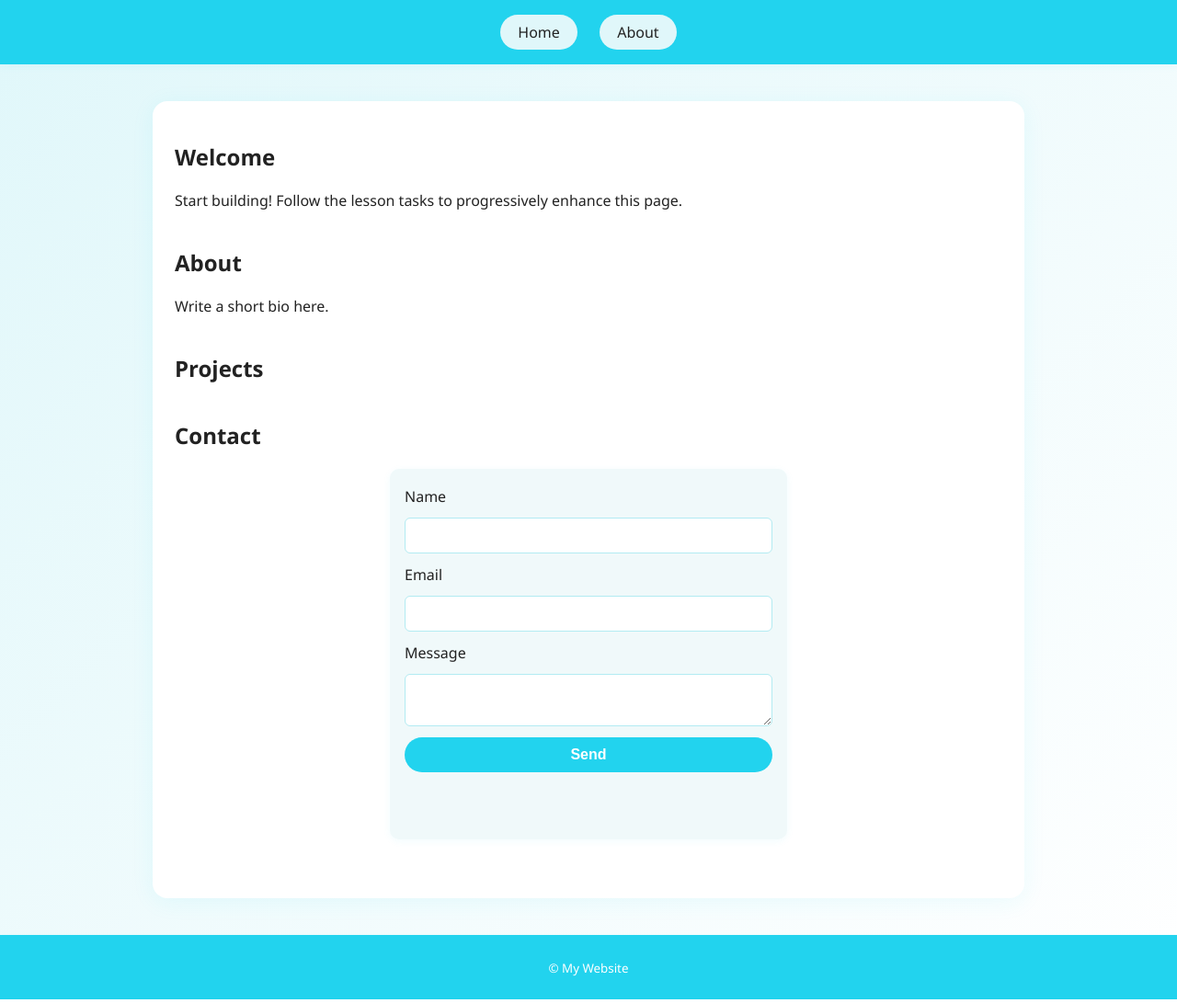
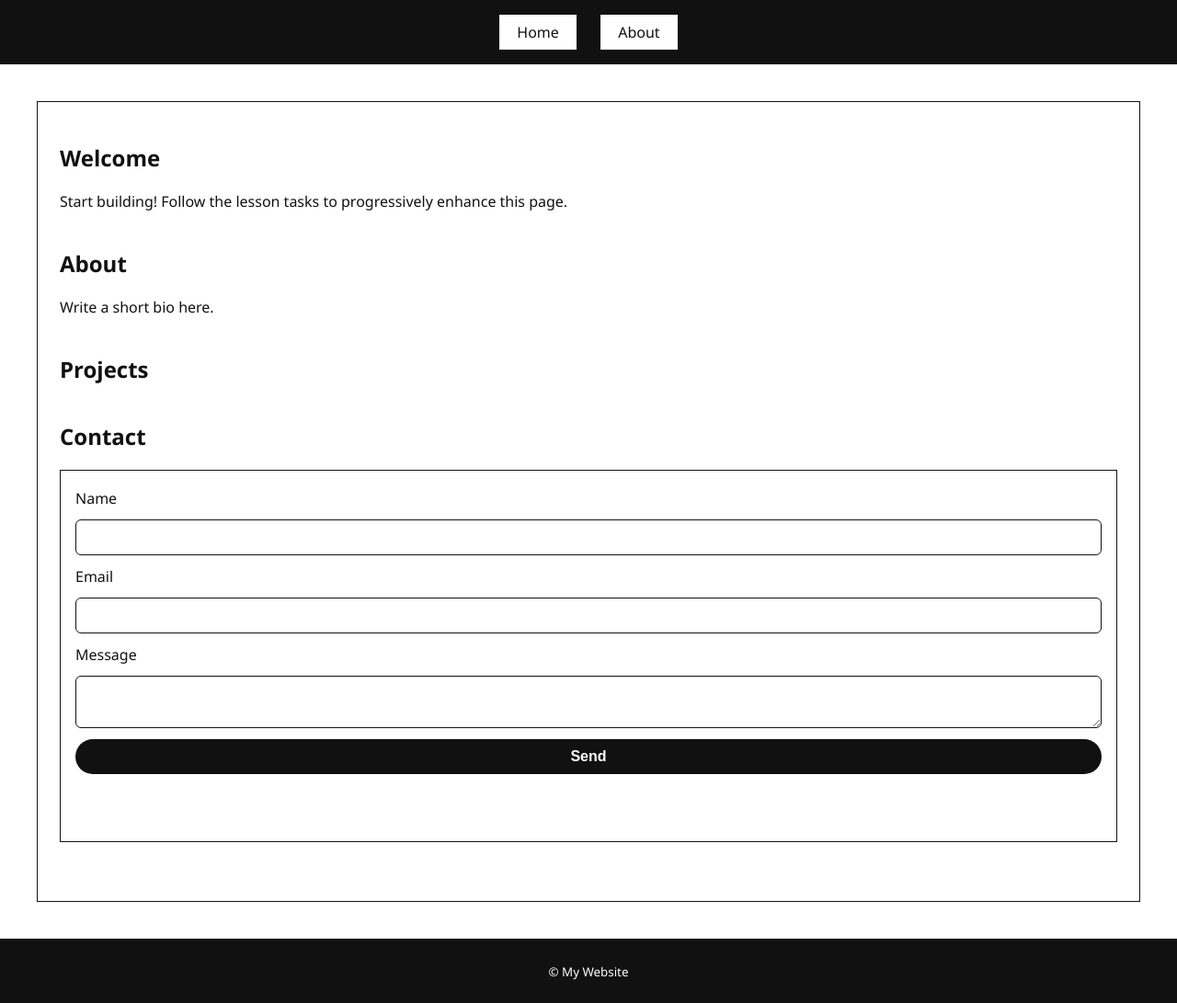
Before and after one commit to stothee/futureinnovators, a plain HTML site: page starter/index.html in a window 1280 px wide. Shown: the whole page at 92% size. Drawn offline with Linux system fonts and the light colour scheme.

Commit message:
updated some css tasks

```diff
--- a/snippets/02-css-basics.css
+++ b/snippets/02-css-basics.css
@@ -63,3 +63,8 @@ button {
 button:hover {
 	background: #06b6d4;
 }
+
+/* 8. Add a border radius to your main container and other elements */
+nav a {
+    border-radius: 12px;
+}
--- a/starter/style.css
+++ b/starter/style.css
@@ -5,18 +5,17 @@
 body {
   margin: 0;
   font-family: 'Segoe UI', Arial, sans-serif;
-  background: linear-gradient(135deg, #e0f7fa 0%, #fff 100%);
-  color: #222;
+  color: #111;
+  background: #fff;
   min-height: 100vh;
 }
 
 
 header, footer {
-  background: #22d3ee;
+  background: #111;
   color: #fff;
   padding: 1.5rem 1rem;
   text-align: center;
-  box-shadow: 0 2px 8px rgba(34, 211, 238, 0.08);
 }
 
 nav ul {
@@ -30,28 +29,26 @@ nav ul {
 
 
 nav a {
-  color: #222;
+  color: #111;
   text-decoration: none;
   padding: 0.5rem 1.2rem;
-  border-radius: 20px;
-  background: #e0f7fa;
+  background: #fff;
   transition: background 0.2s, color 0.2s;
   font-weight: 500;
+  border: 1px solid #111;
 }
 
 nav a:hover {
-  background: #06b6d4;
+  background: #111;
   color: #fff;
 }
 
 
 main {
-  max-width: 900px;
-  margin: 2.5rem auto;
+  margin: 2.5rem;
   padding: 1.5rem;
   background: #fff;
-  border-radius: 16px;
-  box-shadow: 0 4px 24px rgba(34, 211, 238, 0.08);
+  border: 1px solid #111;
 }
 
 
@@ -64,27 +61,25 @@ form {
   display: flex;
   flex-direction: column;
   gap: 0.75rem;
-  max-width: 400px;
   margin: 0 auto;
-  background: #f0f9fa;
+  background: #fff;
   padding: 1.2rem 1rem;
-  border-radius: 10px;
-  box-shadow: 0 2px 8px rgba(34, 211, 238, 0.06);
+  border: 1px solid #111;
 }
 
 
 input, textarea {
   padding: 0.6rem;
-  border: 1px solid #b2ebf2;
+  border: 1px solid #111;
   border-radius: 6px;
   font-size: 1rem;
   background: #fff;
-  color: #222;
+  color: #111;
 }
 
 
 button {
-  background: #22d3ee;
+  background: #111;
   color: #fff;
   border: none;
   padding: 0.6rem 1.2rem;
@@ -96,7 +91,9 @@ button {
 }
 
 button:hover {
-  background: #06b6d4;
+  background: #fff;
+  color: #111;
+  border: 1px solid #111;
 }
 
 
```
Also changed, not shown: 1 other file.
